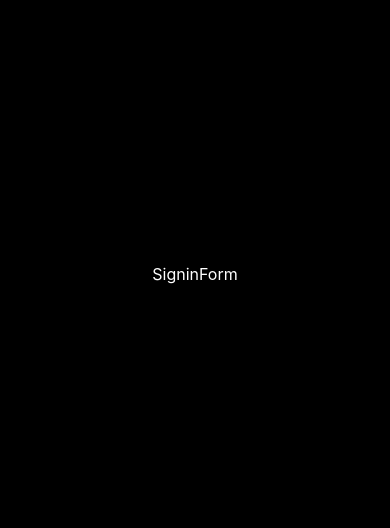
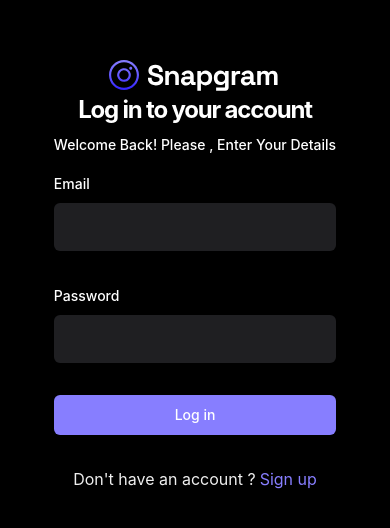
Before and after one commit to Daniellsty/snapgram, a React (Vite) app: page /sign-in in a window 390 px wide. Shown: the part 148-676 px from the top of the page. Built offline with nearby package versions, Linux system fonts and the light colour scheme; no server answers.

Commit message:
signing user completed

```diff
--- a/src/_auth/forms/SigninForm.tsx
+++ b/src/_auth/forms/SigninForm.tsx
@@ -1,8 +1,143 @@
+import { Button } from "@/components/ui/button";
+import * as z from "zod";
+import { useForm } from "react-hook-form";
+import { zodResolver } from "@hookform/resolvers/zod";
+import {
+  Form,
+  FormControl,
+  FormDescription,
+  FormField,
+  FormItem,
+  FormLabel,
+  FormMessage,
+} from "@/components/ui/form";
+import { Input } from "@/components/ui/input";
+import { SigninValidation, SignupValidation } from "@/lib/validation";
+import logo from "../../assets/images/logo (1).svg";
+import Loader from "@/components/ui/shared/Loader";
+import { NavLink, useNavigate } from "react-router-dom";
+import { createUserAccount } from "../../lib/appwrite/api";
+import { useToast } from "@/components/ui/use-toast";
+import { ToastAction } from "@/components/ui/toast"
+import {  userSignInAccount } from "@/lib/react-query/queriesAndMutation";
+import { useUserContext } from "@/context/AuthContext";
+const SigninForm = () => {
+  const { toast } = useToast();
+  const navigate = useNavigate()
+  const {checkAuthUser ,isLoading :isUserLoading  } = useUserContext();
 
-const SigninForm = () => {
+  const form = useForm<z.infer<typeof SigninValidation>>({
+    resolver: zodResolver(SigninValidation),
+    defaultValues: {
+
+      email: "",
+      password: "",
+    },
+  });
+
+    const {mutateAsync :signInAccount ,isPending : isSigningIn} =userSignInAccount();
+
+
+  async function onSubmit(values: z.infer<typeof SigninValidation>) {
+    const newUser = await signInAccount({
+      email:values.email,
+      password:values.password
+    });
+
+    if(!newUser){
+      return toast({
+         variant: "destructive",
+         title: "sign up failed.Please try again.  ",
+        //  action: <ToastAction altText="Try again">Try again</ToastAction>,
+       });
+
+    }
+
+
+    const isLoggedIn = await checkAuthUser();
+
+    if(isLoggedIn) {
+      form.reset();
+      console.log('logged');
+
+      navigate('/')
+    }else{
+      return toast({
+        variant: "destructive",
+        title: "sign up failed.Please try again.  ",
+
+      });
+    }
+
+
+
+  }
+
+
   return (
-    <div>SigninForm</div>
-  )
-}
+    <Form {...form}>
+      <div className="sm:w-420 flex-center flex-col ">
+        <img src={logo} alt="logo" />
+        <h2 className="h3-bold md:h2-bold sm:pt-4">Log in to your account</h2>
+        <p className="text-light small-medium md:base-regular mt-2">
+          Welcome Back! Please , Enter Your Details
+        </p>
+        <form
+          onSubmit={form.handleSubmit(onSubmit)}
+          className="space-y-8 flex flex-5 w-full mt-4 flex-col">
 
-export default SigninForm
+
+          <FormField
+            control={form.control}
+            name="email"
+            render={({ field }) => (
+              <FormItem>
+                <FormLabel>Email</FormLabel>
+                <FormControl>
+                  <Input type="text" className="shad-input" {...field} />
+                </FormControl>
+
+                <FormMessage />
+              </FormItem>
+            )}
+          />
+
+          <FormField
+            control={form.control}
+            name="password"
+            render={({ field }) => (
+              <FormItem>
+                <FormLabel>Password</FormLabel>
+                <FormControl>
+                  <Input type="text" className="shad-input" {...field} />
+                </FormControl>
+
+                <FormMessage />
+              </FormItem>
+            )}
+          />
+          <Button className="shad-button_primary" type="submit">
+            {isSigningIn ? (
+              <div className="flex-center ">
+                <Loader />
+                <span className="mx-2"> Loading...</span>
+              </div>
+            ) : (
+              "Log in"
+            )}
+          </Button>
+          <p className="text-small-regular text-light-2 text-center mt-2">
+            Don't  have an account ?
+            <NavLink
+              className="text-primary-500 text-small-semibold ml-1"
+              to={"/Sign-up"}>
+              Sign up
+            </NavLink>
+          </p>
+        </form>
+      </div>
+    </Form>
+  );
+};
+
+export default SigninForm;
--- a/src/_auth/forms/SignupForm.tsx
+++ b/src/_auth/forms/SignupForm.tsx
@@ -91,7 +91,7 @@
         <img src={logo} alt="logo" />
         <h2 className="h3-bold md:h2-bold sm:pt-4">Create a new account</h2>
         <p className="text-light small-medium md:base-regular mt-2">
-          To use Snapgram please , enter your details
+          To use Snapgram Please , Enter Your Details
         </p>
         <form
           onSubmit={form.handleSubmit(onSubmit)}
@@ -101,7 +101,7 @@
             name="name"
             render={({ field }) => (
               <FormItem>
-                <FormLabel>name</FormLabel>
+                <FormLabel>Name</FormLabel>
                 <FormControl>
                   <Input type="text" className="shad-input" {...field} />
                 </FormControl>
@@ -131,7 +131,7 @@
             name="email"
             render={({ field }) => (
               <FormItem>
-                <FormLabel>email</FormLabel>
+                <FormLabel>Email</FormLabel>
                 <FormControl>
                   <Input type="text" className="shad-input" {...field} />
                 </FormControl>
@@ -146,7 +146,7 @@
             name="password"
             render={({ field }) => (
               <FormItem>
-                <FormLabel>password</FormLabel>
+                <FormLabel>Password</FormLabel>
                 <FormControl>
                   <Input type="text" className="shad-input" {...field} />
                 </FormControl>
--- a/src/lib/validation/index.ts
+++ b/src/lib/validation/index.ts
@@ -13,3 +13,12 @@
         message: "Password must be at least 8 character",
       }),
   });
+
+
+  export const SigninValidation = z.object({
+
+      email: z.string().email(),
+      password: z.string().min(8, {
+        message: "Password must be at least 8 character",
+      }),
+  });
```
